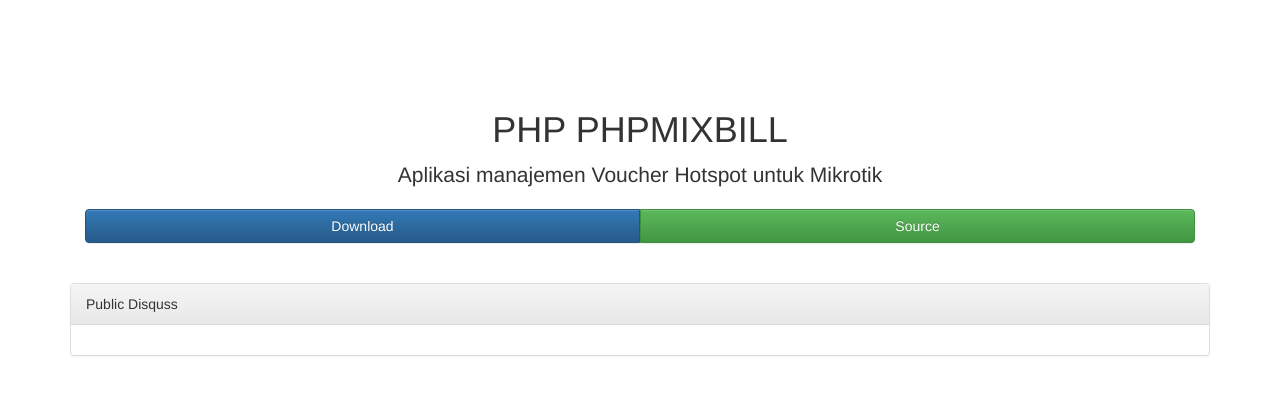
After one commit to hotspotbilling/phpnuxbill, a PHP site: page /phpmixbill/docs/diskusi.html in a window 1280 px wide. The commit adds this page. Shown: the top 395 px of the page. Run offline with PHP 8.4, Linux system fonts and the light colour scheme; some libraries are stand-ins or nearby versions.

Commit message:
update diskusi, tambahin github pages

```diff
--- /dev/null
+++ b/docs/diskusi.html
@@ -0,0 +1,72 @@
+<!DOCTYPE html>
+<html lang="en">
+  <head>
+    <meta charset="utf-8">
+    <meta http-equiv="X-UA-Compatible" content="IE=edge">
+    <meta name="viewport" content="width=device-width, initial-scale=1">
+    <title>PHPMIXBILL - Voucher management for Mikrotik Hotspot</title>
+
+    <!-- Latest compiled and minified CSS -->
+    <link rel="stylesheet" href="https://maxcdn.bootstrapcdn.com/bootstrap/3.3.7/css/bootstrap.min.css" integrity="sha384-BVYiiSIFeK1dGmJRAkycuHAHRg32OmUcww7on3RYdg4Va+PmSTsz/K68vbdEjh4u" crossorigin="anonymous">
+
+    <!-- Optional theme -->
+    <link rel="stylesheet" href="https://maxcdn.bootstrapcdn.com/bootstrap/3.3.7/css/bootstrap-theme.min.css" integrity="sha384-rHyoN1iRsVXV4nD0JutlnGaslCJuC7uwjduW9SVrLvRYooPp2bWYgmgJQIXwl/Sp" crossorigin="anonymous">
+    <style>
+    @-ms-viewport     { width: device-width; }
+    @-o-viewport      { width: device-width; }
+    @viewport         { width: device-width; }
+
+    body {
+    padding-top: 50px;
+    }
+    .starter-template {
+    padding: 40px 15px;
+    text-align: center;
+    }
+    </style>
+    <!-- HTML5 shim and Respond.js for IE8 support of HTML5 elements and media queries -->
+    <!--[if lt IE 9]>
+      <script src="https://oss.maxcdn.com/html5shiv/3.7.3/html5shiv.min.js"></script>
+      <script src="https://oss.maxcdn.com/respond/1.4.2/respond.min.js"></script>
+    <![endif]-->
+  </head>
+
+  <body>
+
+    <div class="container">
+      <div class="starter-template">
+        <h1>PHP PHPMIXBILL</h1>
+        <p class="lead">Aplikasi manajemen Voucher Hotspot untuk Mikrotik</p>
+        <div class="btn-group  btn-group-justified" role="group">
+            <a href="https://github.com/ibnux/phpmixbill/releases" class="btn btn-primary">Download</a>
+            <a href="https://github.com/ibnux/phpmixbill" class="btn btn-success">Source</a>
+        </div>
+      </div>
+
+      <div class="row">
+          <div class="col-sm-12">
+            <div class="panel panel-hovered mb20 panel-default">
+              <div class="panel-heading">Public Disquss</div>
+              <div class="panel-body">
+                <div id="disqus_thread"></div>
+                  <script>
+                    var disqus_config = function () {
+                    this.page.url = "https://ibnux.github.io/phpmixbill/diskusi.html";  // Replace PAGE_URL with your page's canonical URL variable
+                    this.page.identifier = "phpmixbill"; // Replace PAGE_IDENTIFIER with your page's unique identifier variable
+                    };
+                    (function() { // DON'T EDIT BELOW THIS LINE
+                    var d = document, s = d.createElement('script');
+                    s.src = 'https://phpmixbill.disqus.com/embed.js';
+                    s.setAttribute('data-timestamp', +new Date());
+                    (d.head || d.body).appendChild(s);
+                    })();
+                  </script>
+                  <noscript>Please enable JavaScript to view the <a href="https://disqus.com/?ref_noscript">comments powered by Disqus.</a></noscript>
+              </div>
+            </div>
+          </div>
+        </div>
+
+    </div><!-- /.container -->
+  </body>
+</html>
--- a/ui/theme/default/disquss.tpl
+++ b/ui/theme/default/disquss.tpl
@@ -8,7 +8,7 @@
 									<div id="disqus_thread"></div>
 										<script>
 											var disqus_config = function () {
-											this.page.url = "https://github.com/ibnux/phpmixbill";  // Replace PAGE_URL with your page's canonical URL variable
+											this.page.url = "https://ibnux.github.io/phpmixbill/diskusi.html";  // Replace PAGE_URL with your page's canonical URL variable
 											this.page.identifier = "phpmixbill"; // Replace PAGE_IDENTIFIER with your page's unique identifier variable
 											};
 											(function() { // DON'T EDIT BELOW THIS LINE
```
Also changed, not shown: docs/index.html (added, +50 -0 lines).
